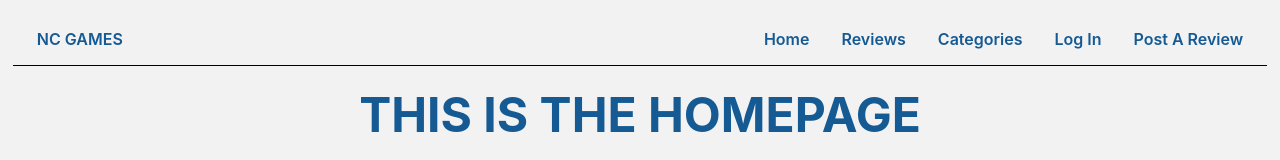
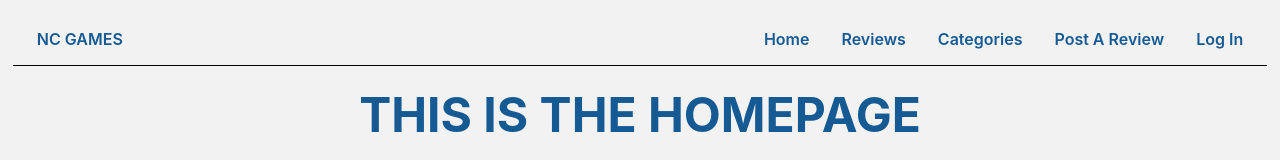
Before and after one commit to omcmanus1/nc-games, a React (Create React App) app: page / in a window 1280 px wide. Shown: the top 160 px of the page. Built offline with nearby package versions, Linux system fonts and the light colour scheme.

Commit message:
implement Context API for loggedInUser, basic functionality

```diff
--- a/src/App.jsx
+++ b/src/App.jsx
@@ -1,3 +1,4 @@
+import { useContext } from "react";
 import { Route, Routes } from "react-router-dom";
 import "./App.css";
 import Categories from "./Components/Categories";
@@ -7,8 +8,11 @@ import PostReview from "./Components/PostReview";
 import Reviews from "./Components/Reviews";
 import SingleReview from "./Components/SingleReview";
 import Users from "./Components/Users";
+import { UserContext } from "./contexts/Users";
 
 function App() {
+  const loggedInUser = useContext(UserContext);
+
   return (
     <div className="App">
       <Navbar />
--- a/src/Components/Navbar.jsx
+++ b/src/Components/Navbar.jsx
@@ -1,6 +1,11 @@
+import { useContext } from "react";
 import { Link } from "react-router-dom";
 
+import { UserContext } from "../contexts/Users";
+
 export default function NavBar() {
+  const [loggedInUser, setLoggedInUser] = useContext(UserContext);
+
   return (
     <header className="header">
       <nav className="navbar">
@@ -24,15 +29,24 @@ export default function NavBar() {
             </Link>
           </li>
           <li className="nav-item">
-            <Link to="/log-in" className="nav-link">
-              Log In
-            </Link>
-          </li>
-          <li className="nav-item">
             <Link to="/reviews/post-review" className="nav-link">
               Post A Review
             </Link>
           </li>
+          {loggedInUser.username ? (
+            <li className="nav-item">
+              <Link to="/log-in" className="nav-link">
+                <p>Switch User</p>
+                <p>({loggedInUser.username})</p>
+              </Link>
+            </li>
+          ) : (
+            <li className="nav-item">
+              <Link to="/log-in" className="nav-link">
+                Log In
+              </Link>
+            </li>
+          )}
         </ul>
         <div className="hamburger">
           <span className="bar"></span>
--- a/src/Components/Users.jsx
+++ b/src/Components/Users.jsx
@@ -1,13 +1,14 @@
-import { useEffect, useState } from "react";
+import { useEffect, useState, useContext } from "react";
 import { Link } from "react-router-dom";
+
+import { UserContext } from "../contexts/Users";
 
 import { fetchUsers } from "../api";
 
 export default function Users() {
   const [isLoading, setIsLoading] = useState(false);
   const [users, setUsers] = useState([]);
-  // USE CONTEXT API INSTEAD!!!
-  const [loggedInUser, setLoggedInUser] = useState("");
+  const [loggedInUser, setLoggedInUser] = useContext(UserContext);
 
   useEffect(() => {
     setIsLoading(true);
@@ -18,7 +19,7 @@ export default function Users() {
   }, []);
 
   const logIn = (e) => {
-    setLoggedInUser(e.target.value);
+    setLoggedInUser({ username: e.target.value });
   };
 
   const renderUserCard = () => {
--- /dev/null
+++ b/src/contexts/Users.js
@@ -0,0 +1,14 @@
+import { createContext, useState } from "react";
+
+export const UserContext = createContext();
+
+export const UserProvider = (props) => {
+  const [loggedInUser, setLoggedInUser] = useState({
+    username: "",
+  });
+  return (
+    <UserContext.Provider value={[loggedInUser, setLoggedInUser]}>
+      {props.children}
+    </UserContext.Provider>
+  );
+};
--- a/src/index.js
+++ b/src/index.js
@@ -1,12 +1,16 @@
 import React from "react";
 import ReactDOM from "react-dom/client";
 import { BrowserRouter } from "react-router-dom";
+
 import "./index.css";
 import App from "./App";
+import { UserProvider } from "./contexts/Users";
 
 const root = ReactDOM.createRoot(document.getElementById("root"));
 root.render(
   <BrowserRouter>
-    <App />
+    <UserProvider>
+      <App />
+    </UserProvider>
   </BrowserRouter>
 );
```
